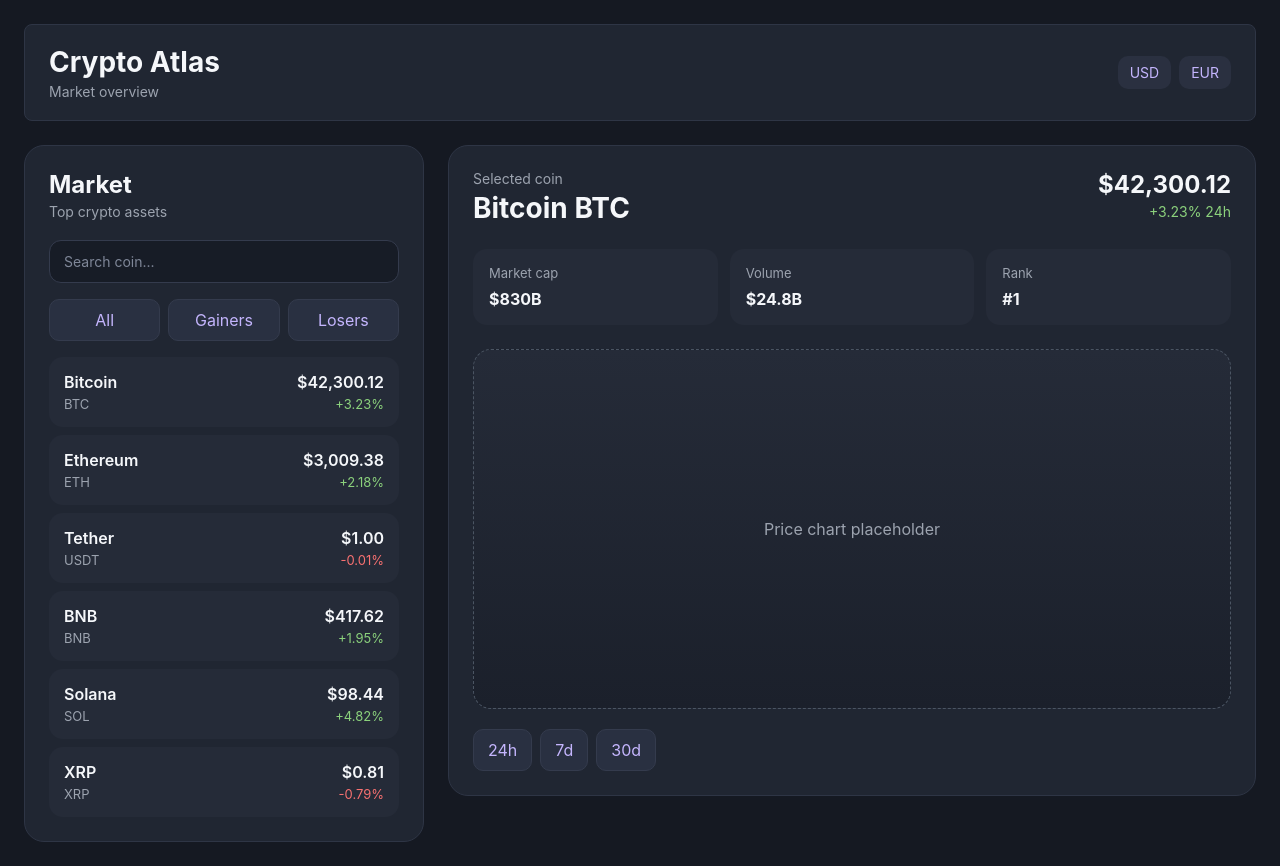
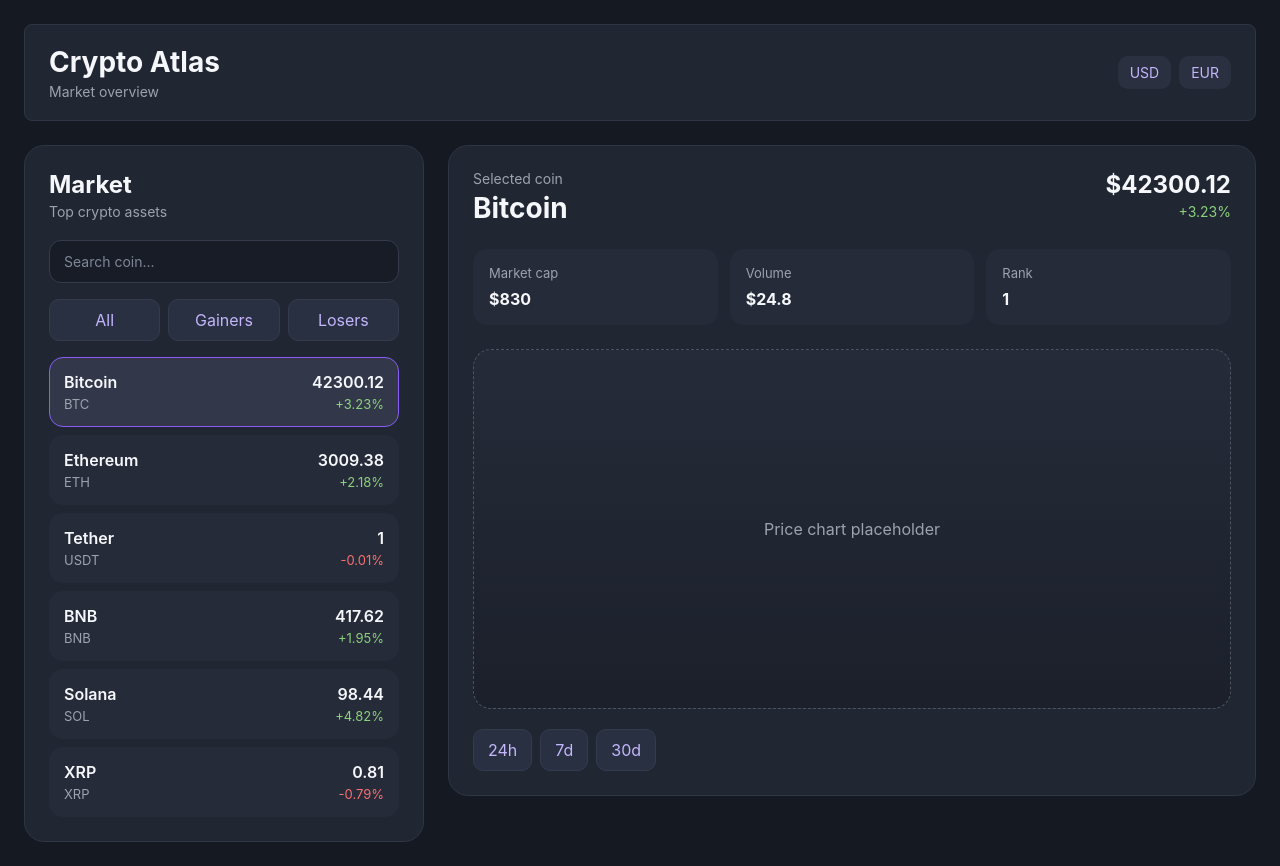
Before and after one commit to Kato-svg/Crypto-atlas, a React (Vite) app: page / in a window 1280 px wide. Built offline with nearby package versions, Linux system fonts and the light colour scheme.

Commit message:
connect coin selection to route params

```diff
--- /dev/null
+++ b/src/entities/coin/model/index.ts
@@ -0,0 +1,2 @@
+export { mockCoins } from "./mockCoins";
+export type { Coin } from "./types";
--- /dev/null
+++ b/src/entities/coin/model/mockCoins.ts
@@ -0,0 +1,64 @@
+import type { Coin } from "./types";
+
+export const mockCoins: Coin[] = [
+  {
+    id: "bitcoin",
+    name: "Bitcoin",
+    symbol: "BTC",
+    price: 42300.12,
+    change24h: 3.23,
+    marketCap: 830,
+    volume: 24.8,
+    rank: 1,
+  },
+  {
+    id: "ethereum",
+    name: "Ethereum",
+    symbol: "ETH",
+    price: 3009.38,
+    change24h: 2.18,
+    marketCap: 361,
+    volume: 15.2,
+    rank: 2,
+  },
+  {
+    id: "tether",
+    name: "Tether",
+    symbol: "USDT",
+    price: 1,
+    change24h: -0.01,
+    marketCap: 96,
+    volume: 51.4,
+    rank: 3,
+  },
+  {
+    id: "binancecoin",
+    name: "BNB",
+    symbol: "BNB",
+    price: 417.62,
+    change24h: 1.95,
+    marketCap: 64,
+    volume: 1.9,
+    rank: 4,
+  },
+  {
+    id: "solana",
+    name: "Solana",
+    symbol: "SOL",
+    price: 98.44,
+    change24h: 4.82,
+    marketCap: 43,
+    volume: 3.7,
+    rank: 5,
+  },
+  {
+    id: "xrp",
+    name: "XRP",
+    symbol: "XRP",
+    price: 0.81,
+    change24h: -0.79,
+    marketCap: 44,
+    volume: 2.1,
+    rank: 6,
+  },
+];
--- /dev/null
+++ b/src/entities/coin/model/types.ts
@@ -0,0 +1,10 @@
+export type Coin = {
+  id: string;
+  name: string;
+  symbol: string;
+  price: number;
+  change24h: number;
+  marketCap: number;
+  volume: number;
+  rank: number;
+};
--- a/src/pages/coins-page/CoinsPage.tsx
+++ b/src/pages/coins-page/CoinsPage.tsx
@@ -1,9 +1,22 @@
-import { CoinDetailsPanel } from "../../widgets/coin-details-panel/CoinDetailsPanel";
-import { CoinsList } from "../../widgets/coins-list/CoinsList";
-import { MarketLayout } from "../../widgets/market-layout/MarketLayout";
+import { useParams } from "react-router-dom";
+import { CoinDetailsPanel, CoinsList, MarketLayout } from "../../widgets";
+import { mockCoins } from "../../entities/coin/model";
 
 function CoinsPage() {
-  return <MarketLayout left={<CoinsList />} right={<CoinDetailsPanel />} />;
+  const { id } = useParams();
+  const defaultCoin = mockCoins[0];
+
+  const selectedCoin = id
+    ? mockCoins.find((coin) => coin.id === id)
+    : defaultCoin;
+
+  const activeCoin = selectedCoin?.id ?? null;
+  return (
+    <MarketLayout
+      left={<CoinsList coins={mockCoins} activeCoinId={activeCoin} />}
+      right={<CoinDetailsPanel coin={selectedCoin} />}
+    />
+  );
 }
 
 export default CoinsPage;
--- a/src/widgets/coin-details-panel/CoinDetailsPanel.tsx
+++ b/src/widgets/coin-details-panel/CoinDetailsPanel.tsx
@@ -1,34 +1,50 @@
 import styles from "./CoinDetailsPanel.module.scss";
+import type { Coin } from "../../entities/coin/model";
 
-export function CoinDetailsPanel() {
+type CoinDetailsPanelProps = {
+  coin: Coin | undefined;
+};
+
+export function CoinDetailsPanel({ coin }: CoinDetailsPanelProps) {
+  if (!coin) {
+    return (
+      <section className={styles.panel}>
+        <div className={styles.emptyState}>Coin not found</div>
+      </section>
+    );
+  }
+
   return (
     <section className={styles.panel}>
       <div className={styles.header}>
         <div>
           <p className={styles.label}>Selected coin</p>
-          <h2 className={styles.title}>Bitcoin BTC</h2>
+          <h2 className={styles.title}>{coin.name}</h2>
         </div>
 
         <div className={styles.priceBlock}>
-          <p className={styles.price}>$42,300.12</p>
-          <p className={styles.change}>+3.23% 24h</p>
+          <p className={styles.price}>${coin.price}</p>
+          <p className={styles.change}>
+            {coin.change24h >= 0 ? "+" : ""}
+            {coin.change24h}%
+          </p>
         </div>
       </div>
 
       <div className={styles.stats}>
         <div className={styles.statCard}>
           <span className={styles.statLabel}>Market cap</span>
-          <strong>$830B</strong>
+          <strong>${coin.marketCap}</strong>
         </div>
 
         <div className={styles.statCard}>
           <span className={styles.statLabel}>Volume</span>
-          <strong>$24.8B</strong>
+          <strong>${coin.volume}</strong>
         </div>
 
         <div className={styles.statCard}>
           <span className={styles.statLabel}>Rank</span>
-          <strong>#1</strong>
+          <strong>{coin.rank}</strong>
         </div>
       </div>
 
--- a/src/widgets/coins-list/CoinsList.module.scss
+++ b/src/widgets/coins-list/CoinsList.module.scss
@@ -119,3 +119,8 @@
 .negative {
   color: #f87171;
 }
+
+.active {
+  border-color: #8b5cf6;
+  background: #32384a;
+}
--- a/src/widgets/coins-list/CoinsList.tsx
+++ b/src/widgets/coins-list/CoinsList.tsx
@@ -1,45 +1,13 @@
+import { Link } from "react-router-dom";
+import type { Coin } from "../../entities/coin/model";
 import styles from "./CoinsList.module.scss";
 
-const mockCoins = [
-  {
-    name: "Bitcoin",
-    symbol: "BTC",
-    price: "$42,300.12",
-    change: 3.23,
-  },
-  {
-    name: "Ethereum",
-    symbol: "ETH",
-    price: "$3,009.38",
-    change: 2.18,
-  },
-  {
-    name: "Tether",
-    symbol: "USDT",
-    price: "$1.00",
-    change: -0.01,
-  },
-  {
-    name: "BNB",
-    symbol: "BNB",
-    price: "$417.62",
-    change: 1.95,
-  },
-  {
-    name: "Solana",
-    symbol: "SOL",
-    price: "$98.44",
-    change: 4.82,
-  },
-  {
-    name: "XRP",
-    symbol: "XRP",
-    price: "$0.81",
-    change: -0.79,
-  },
-];
+type CoinsListProps = {
+  coins: Coin[];
+  activeCoinId: string | null;
+};
 
-export function CoinsList() {
+export function CoinsList({ coins, activeCoinId }: CoinsListProps) {
   return (
     <section className={styles.panel}>
       <div className={styles.header}>
@@ -64,9 +32,14 @@ export function CoinsList() {
       </div>
 
       <ul className={styles.list}>
-        {mockCoins.map((coin) => (
-          <li className={styles.item} key={coin.symbol}>
-            <button className={styles.coinButton} type="button">
+        {coins.map((coin) => (
+          <li className={styles.item} key={coin.id}>
+            <Link
+              className={`${styles.coinButton} ${
+                activeCoinId === coin.id ? styles.active : ""
+              }`}
+              to={`/coin/${coin.id}`}
+            >
               <div>
                 <p className={styles.coinName}>{coin.name}</p>
                 <p className={styles.coinSymbol}>{coin.symbol}</p>
@@ -76,14 +49,14 @@ export function CoinsList() {
                 <p className={styles.price}>{coin.price}</p>
                 <p
                   className={`${styles.change} ${
-                    coin.change >= 0 ? styles.positive : styles.negative
+                    coin.change24h >= 0 ? styles.positive : styles.negative
                   }`}
                 >
-                  {coin.change >= 0 ? "+" : ""}
-                  {coin.change}%
+                  {coin.change24h >= 0 ? "+" : ""}
+                  {coin.change24h}%
                 </p>
               </div>
-            </button>
+            </Link>
           </li>
         ))}
       </ul>
--- /dev/null
+++ b/src/widgets/index.ts
@@ -0,0 +1,3 @@
+export { CoinDetailsPanel } from "./coin-details-panel/CoinDetailsPanel";
+export { CoinsList } from "./coins-list/CoinsList";
+export { MarketLayout } from "./market-layout/MarketLayout";
```
Also changed, not shown: 1 other file (tests, documents, lock files or other folders).
